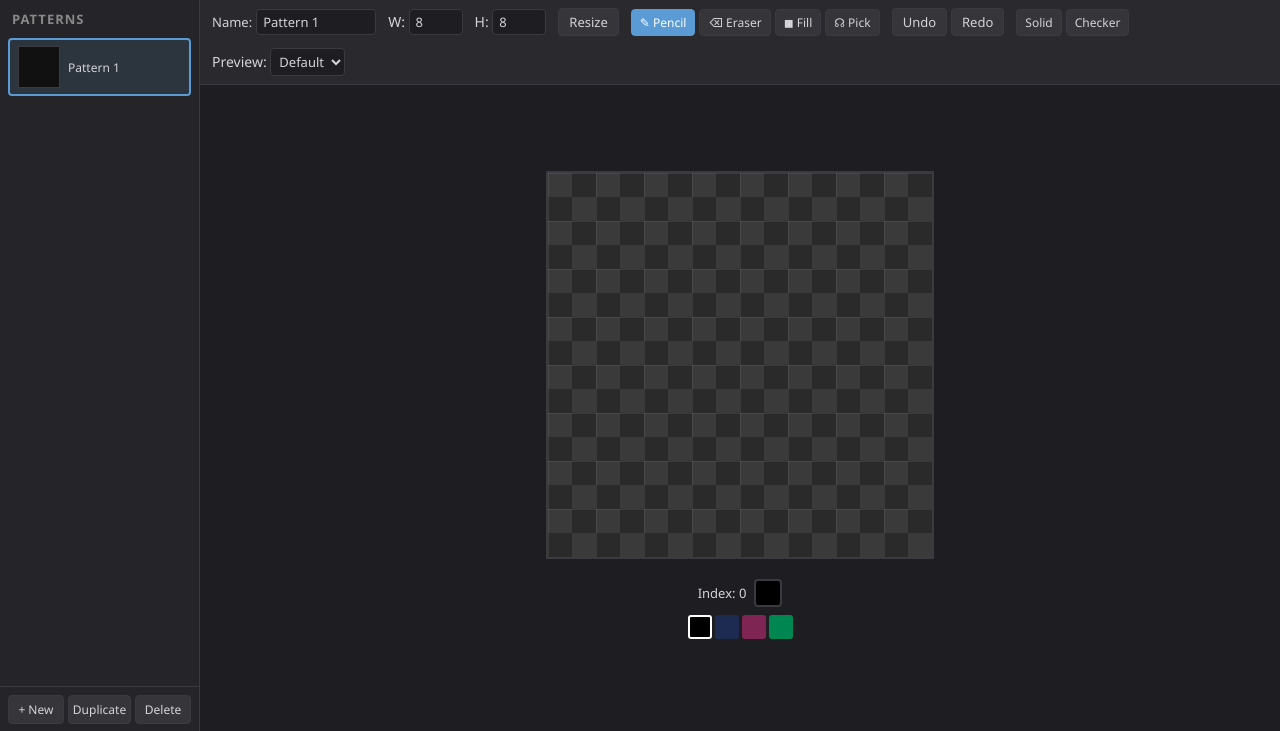
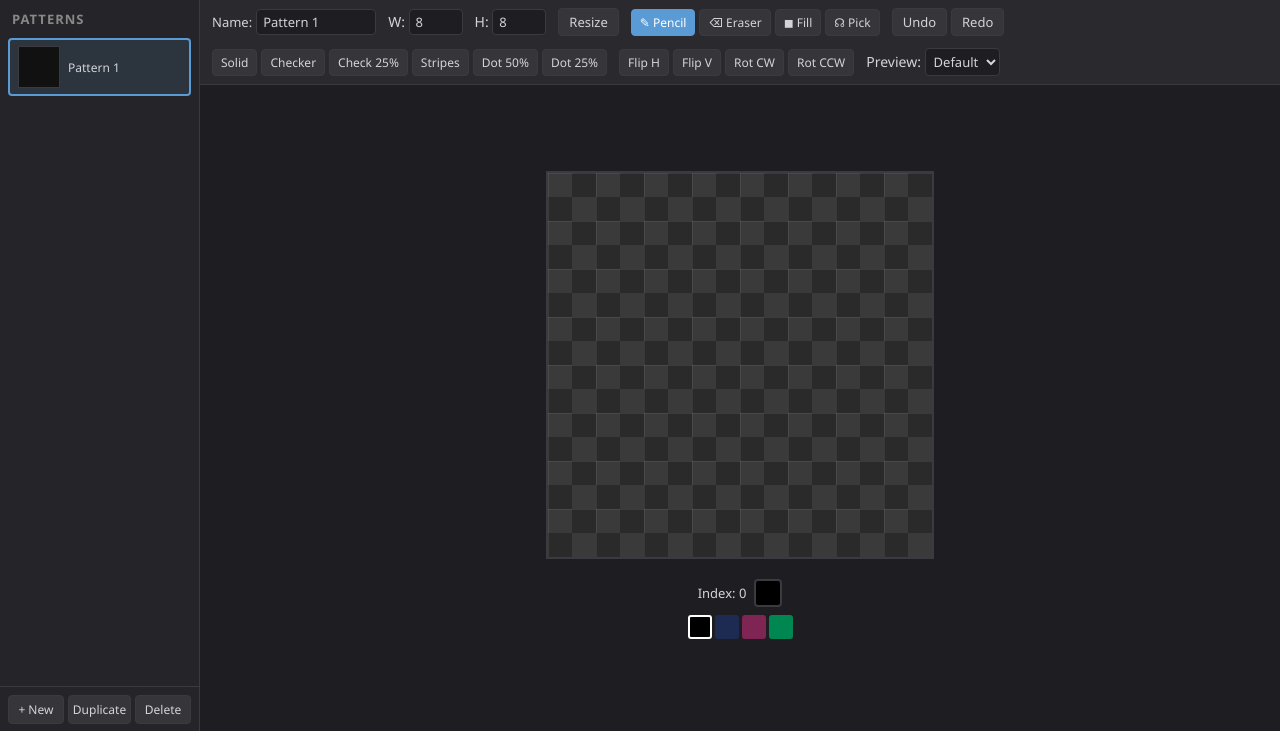
Before and after one commit to jogloran/hazard, a Flask app: page / in a window 1280 px wide. Shown: the part 43-774 px from the top of the page. Run offline with Flask 3, Linux system fonts and the light colour scheme.

Commit message:
Add presets, flip/rotate transforms, remove migration code
New pattern presets: stripes, 25% checkerboard, 50% dot fill, 25%
dot fill (in addition to existing solid and 50% checker).

New transform buttons: Flip H, Flip V, Rotate CW, Rotate CCW.
Rotate handles non-square patterns by swapping dimensions.

Remove v1->v2 migration code from storage.js and app.js as it's
no longer needed.

https://claude.ai/code/session_019Pr9VGUh6K9UY35kFgMEQj

```diff
--- a/src/hazard/static/css/style.css
+++ b/src/hazard/static/css/style.css
@@ -200,6 +200,8 @@ select { padding: 3px 4px; }
 #undo-redo { display: flex; gap: 4px; }
 #preset-buttons { display: flex; gap: 4px; }
 #preset-buttons button { font-size: 12px; padding: 4px 8px; }
+#transform-buttons { display: flex; gap: 4px; }
+#transform-buttons button { font-size: 12px; padding: 4px 8px; }
 
 #designer-workspace {
     flex: 1;
--- a/src/hazard/static/js/app.js
+++ b/src/hazard/static/js/app.js
@@ -1,4 +1,4 @@
-import { loadFromLocal, saveToLocal, createDefaultState, migrateState } from "./storage.js";
+import { loadFromLocal, saveToLocal, createDefaultState } from "./storage.js";
 import { initColorPicker, renderSwatches } from "./colorPicker.js";
 import { initPatternDesigner, render as renderDesigner, handleKeyboard as designerKeys } from "./patternDesigner.js";
 import { initPatternVocab, renderList as renderSidebar } from "./patternVocab.js";
@@ -64,10 +64,7 @@ const app = {
 
 function init() {
     // Load or create state
-    let saved = loadFromLocal();
-    if (saved) {
-        saved = migrateState(saved);
-    }
+    const saved = loadFromLocal();
     app.state = saved || createDefaultState();
 
     // Ensure UI defaults exist
@@ -152,7 +149,7 @@ async function loadFromServer() {
         const resp = await fetch("/api/load");
         const data = await resp.json();
         if (data.ok && data.state) {
-            app.state = migrateState(data.state);
+            app.state = data.state;
             saveToLocal(app.state);
             location.reload();
         } else {
@@ -188,9 +185,8 @@ function importJSON(e) {
     const reader = new FileReader();
     reader.onload = () => {
         try {
-            let imported = JSON.parse(reader.result);
+            const imported = JSON.parse(reader.result);
             if (imported.vocabulary && imported.grid) {
-                imported = migrateState(imported);
                 app.state = imported;
                 saveToLocal(app.state);
                 location.reload();
--- a/src/hazard/static/js/patternDesigner.js
+++ b/src/hazard/static/js/patternDesigner.js
@@ -81,7 +81,17 @@ export function initPatternDesigner(appRef) {
 
     // Presets
     document.getElementById("btn-preset-solid").addEventListener("click", () => applyPreset("solid"));
-    document.getElementById("btn-preset-checker").addEventListener("click", () => applyPreset("checker"));
+    document.getElementById("btn-preset-checker").addEventListener("click", () => applyPreset("checker50"));
+    document.getElementById("btn-preset-checker25").addEventListener("click", () => applyPreset("checker25"));
+    document.getElementById("btn-preset-stripes").addEventListener("click", () => applyPreset("stripes"));
+    document.getElementById("btn-preset-dot50").addEventListener("click", () => applyPreset("dot50"));
+    document.getElementById("btn-preset-dot25").addEventListener("click", () => applyPreset("dot25"));
+
+    // Transforms
+    document.getElementById("btn-flip-h").addEventListener("click", () => applyTransform("flipH"));
+    document.getElementById("btn-flip-v").addEventListener("click", () => applyTransform("flipV"));
+    document.getElementById("btn-rotate-cw").addEventListener("click", () => applyTransform("rotateCW"));
+    document.getElementById("btn-rotate-ccw").addEventListener("click", () => applyTransform("rotateCCW"));
 }
 
 function getActivePattern() {
@@ -118,18 +128,78 @@ function applyPreset(type) {
     if (!pat) return;
     pushUndo();
     const idx = app.state.ui.selectedIndex;
-    if (type === "solid") {
-        for (let r = 0; r < pat.height; r++) {
-            for (let c = 0; c < pat.width; c++) {
-                pat.pixels[r][c] = idx;
+    for (let r = 0; r < pat.height; r++) {
+        for (let c = 0; c < pat.width; c++) {
+            pat.pixels[r][c] = presetPixel(type, idx, r, c);
+        }
+    }
+    app.markDirty();
+    app.invalidatePatternCache(pat.id);
+    render();
+}
+
+function presetPixel(type, idx, r, c) {
+    switch (type) {
+        case "solid":
+            return idx;
+        case "checker50":
+            // 50% checkerboard: alternating every pixel
+            return (r + c) % 2 === 0 ? idx : null;
+        case "checker25":
+            // 25% checkerboard: one in four pixels
+            return (r % 2 === 0 && c % 2 === 0) ? idx : null;
+        case "stripes":
+            // Vertical stripes: alternating columns
+            return c % 2 === 0 ? idx : null;
+        case "dot50":
+            // 50% dot fill: offset grid every other row
+            return (r % 2 === 0 ? c % 2 === 0 : c % 2 === 1) ? idx : null;
+        case "dot25":
+            // 25% dot fill: every other pixel on every other row
+            return (r % 2 === 0 && c % 2 === 0) ? idx : null;
+        default:
+            return null;
+    }
+}
+
+function applyTransform(type) {
+    const pat = getActivePattern();
+    if (!pat) return;
+    pushUndo();
+    const { width: w, height: h, pixels } = pat;
+
+    if (type === "flipH") {
+        for (let r = 0; r < h; r++) {
+            pixels[r].reverse();
+        }
+    } else if (type === "flipV") {
+        pixels.reverse();
+    } else if (type === "rotateCW") {
+        // 90° clockwise: new[c][h-1-r] = old[r][c], new dimensions = w x h -> h x w
+        const newPixels = [];
+        for (let r = 0; r < w; r++) {
+            const row = [];
+            for (let c = 0; c < h; c++) {
+                row.push(pixels[h - 1 - c][r]);
             }
+            newPixels.push(row);
         }
-    } else if (type === "checker") {
-        for (let r = 0; r < pat.height; r++) {
-            for (let c = 0; c < pat.width; c++) {
-                pat.pixels[r][c] = (r + c) % 2 === 0 ? idx : null;
+        pat.pixels = newPixels;
+        pat.width = h;
+        pat.height = w;
+    } else if (type === "rotateCCW") {
+        // 90° counter-clockwise: new[w-1-c][r] = old[r][c]
+        const newPixels = [];
+        for (let r = 0; r < w; r++) {
+            const row = [];
+            for (let c = 0; c < h; c++) {
+                row.push(pixels[c][w - 1 - r]);
             }
+            newPixels.push(row);
         }
+        pat.pixels = newPixels;
+        pat.width = h;
+        pat.height = w;
     }
     app.markDirty();
     app.invalidatePatternCache(pat.id);
--- a/src/hazard/static/js/storage.js
+++ b/src/hazard/static/js/storage.js
@@ -100,82 +100,3 @@ export function loadFromLocal() {
 export function clearLocal() {
     localStorage.removeItem(STORAGE_KEY);
 }
-
-/**
- * Migrate old v1 state (color strings in pixels, no palettes) to v2 (indices + palettes).
- */
-export function migrateState(state) {
-    if (state.version >= 2) return state;
-
-    // Collect all unique colors used across all patterns
-    const colorSet = new Set();
-    for (const id of state.vocabulary.order) {
-        const pat = state.vocabulary.patterns[id];
-        if (!pat) continue;
-        for (const row of pat.pixels) {
-            for (const cell of row) {
-                if (cell && typeof cell === "string") colorSet.add(cell);
-            }
-        }
-    }
-    const usedColors = [...colorSet];
-
-    // Build palette
-    const maxIndices = Math.max(usedColors.length, 4);
-    const FALLBACK_COLORS = [
-        "#000000", "#1d2b53", "#7e2553", "#008751",
-        "#ab5236", "#5f574f", "#c2c3c7", "#fff1e8",
-        "#ff004d", "#ffa300", "#ffec27", "#00e436",
-        "#29adff", "#83769c", "#ff77a8", "#ffccaa",
-    ];
-    const colors = [];
-    for (let i = 0; i < maxIndices; i++) {
-        colors.push(usedColors[i] || FALLBACK_COLORS[i % FALLBACK_COLORS.length]);
-    }
-    const colorToIndex = {};
-    usedColors.forEach((c, i) => { colorToIndex[c] = i; });
-
-    const pal = {
-        id: generateId("pal"),
-        name: "Default",
-        colors,
-    };
-
-    // Convert pattern pixels from color strings to indices
-    for (const id of state.vocabulary.order) {
-        const pat = state.vocabulary.patterns[id];
-        if (!pat) continue;
-        for (let r = 0; r < pat.pixels.length; r++) {
-            for (let c = 0; c < pat.pixels[r].length; c++) {
-                const cell = pat.pixels[r][c];
-                if (cell && typeof cell === "string") {
-                    pat.pixels[r][c] = colorToIndex[cell] ?? null;
-                }
-            }
-        }
-    }
-
-    // Convert grid cells from patternId strings to { patternId, paletteId } objects
-    if (state.grid && state.grid.cells) {
-        for (let r = 0; r < state.grid.cells.length; r++) {
-            for (let c = 0; c < state.grid.cells[r].length; c++) {
-                const cell = state.grid.cells[r][c];
-                if (cell && typeof cell === "string") {
-                    state.grid.cells[r][c] = { patternId: cell, paletteId: pal.id };
-                }
-            }
-        }
-    }
-
-    state.palettes = {
-        maxIndices,
-        palettes: { [pal.id]: pal },
-        order: [pal.id],
-    };
-    state.ui.selectedIndex = 0;
-    delete state.ui.selectedColor;
-    state.ui.designerPaletteId = pal.id;
-    state.version = 2;
-
-    return state;
-}
--- a/src/hazard/templates/index.html
+++ b/src/hazard/templates/index.html
@@ -56,7 +56,17 @@
                     </div>
                     <div id="preset-buttons">
                         <button id="btn-preset-solid" title="Fill with selected index">Solid</button>
-                        <button id="btn-preset-checker" title="50% checkerboard with selected index">Checker</button>
+                        <button id="btn-preset-checker" title="50% checkerboard">Checker</button>
+                        <button id="btn-preset-checker25" title="25% checkerboard">Check 25%</button>
+                        <button id="btn-preset-stripes" title="Vertical stripes">Stripes</button>
+                        <button id="btn-preset-dot50" title="50% dot fill">Dot 50%</button>
+                        <button id="btn-preset-dot25" title="25% dot fill">Dot 25%</button>
+                    </div>
+                    <div id="transform-buttons">
+                        <button id="btn-flip-h" title="Flip horizontal">Flip H</button>
+                        <button id="btn-flip-v" title="Flip vertical">Flip V</button>
+                        <button id="btn-rotate-cw" title="Rotate 90° clockwise">Rot CW</button>
+                        <button id="btn-rotate-ccw" title="Rotate 90° counter-clockwise">Rot CCW</button>
                     </div>
                     <label>Preview:
                         <select id="designer-palette-select" title="Preview palette (visualization only)"></select>
```
